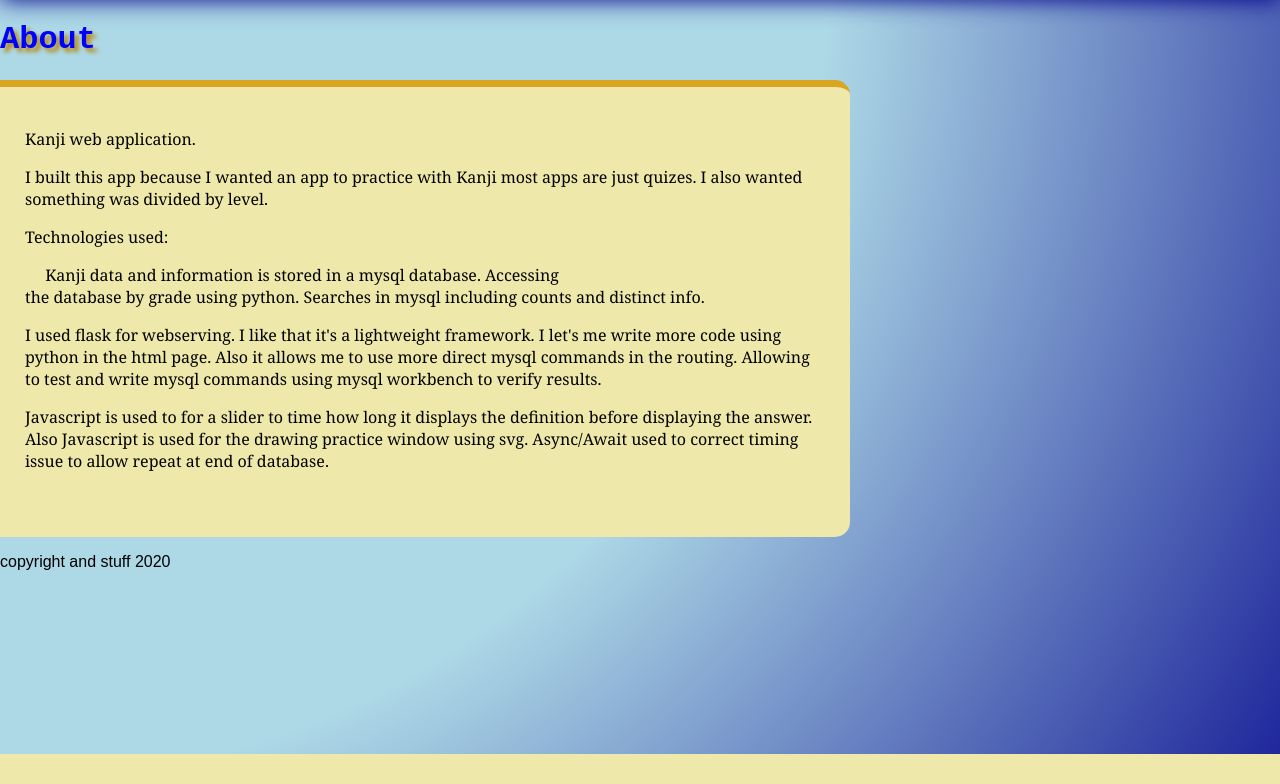
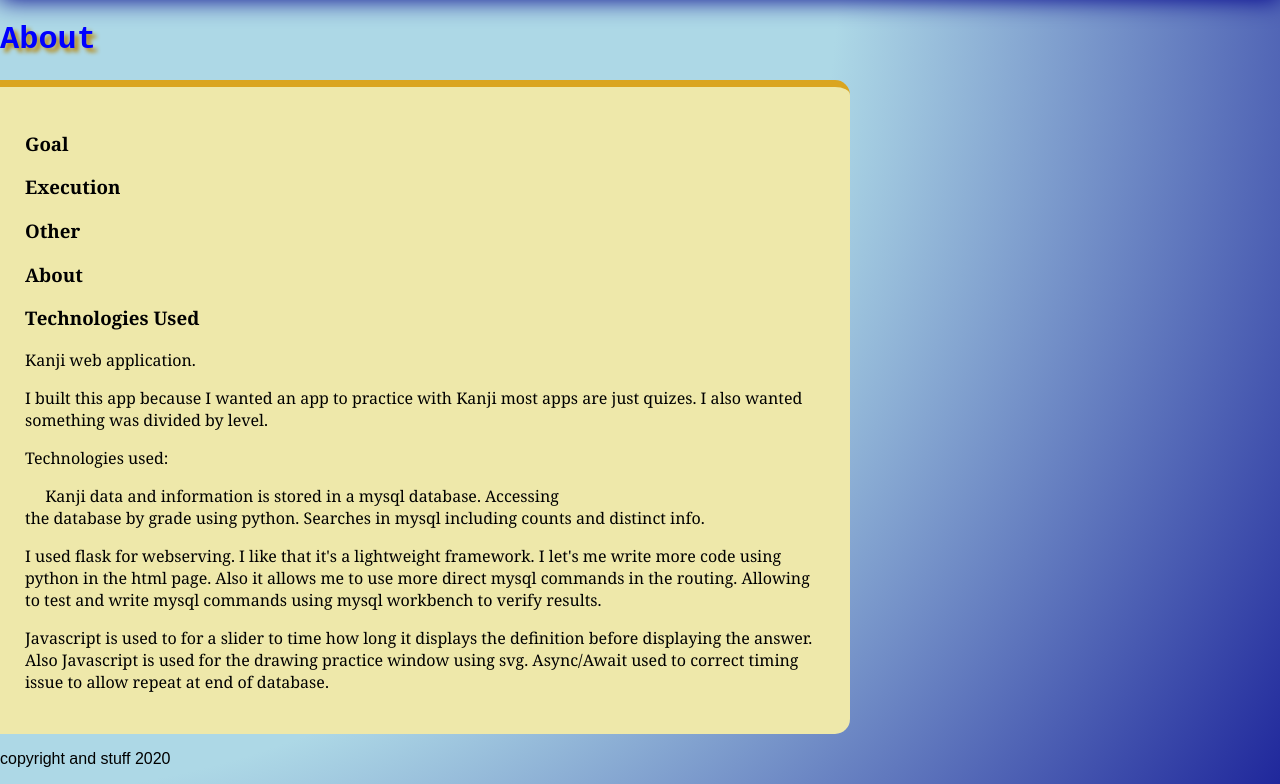
Before and after one commit to LeoKnox/cavern_game, a Flask app: page /about in a window 1280 px wide. Shown: the part 46-830 px from the top of the page. Before the commit the page ends 800 px from the top, so only its background shows below. Run offline with Flask 2, Linux system fonts and the light colour scheme.

Commit message:
Add files via upload

```diff
--- a/application/templates/about.html
+++ b/application/templates/about.html
@@ -3,6 +3,11 @@
 {% block content %}
     <h1>About</h1>
     <div class="content">
+        <h3>Goal</h3>
+        <h3>Execution</h3>
+        <h3>Other</h3>
+        <h3>About</h3>
+        <h3>Technologies Used</h3>
         <p>Kanji web application.</p>
         <p>
             I built this app because I wanted an app to practice with Kanji most apps are just quizes. I also wanted
```
